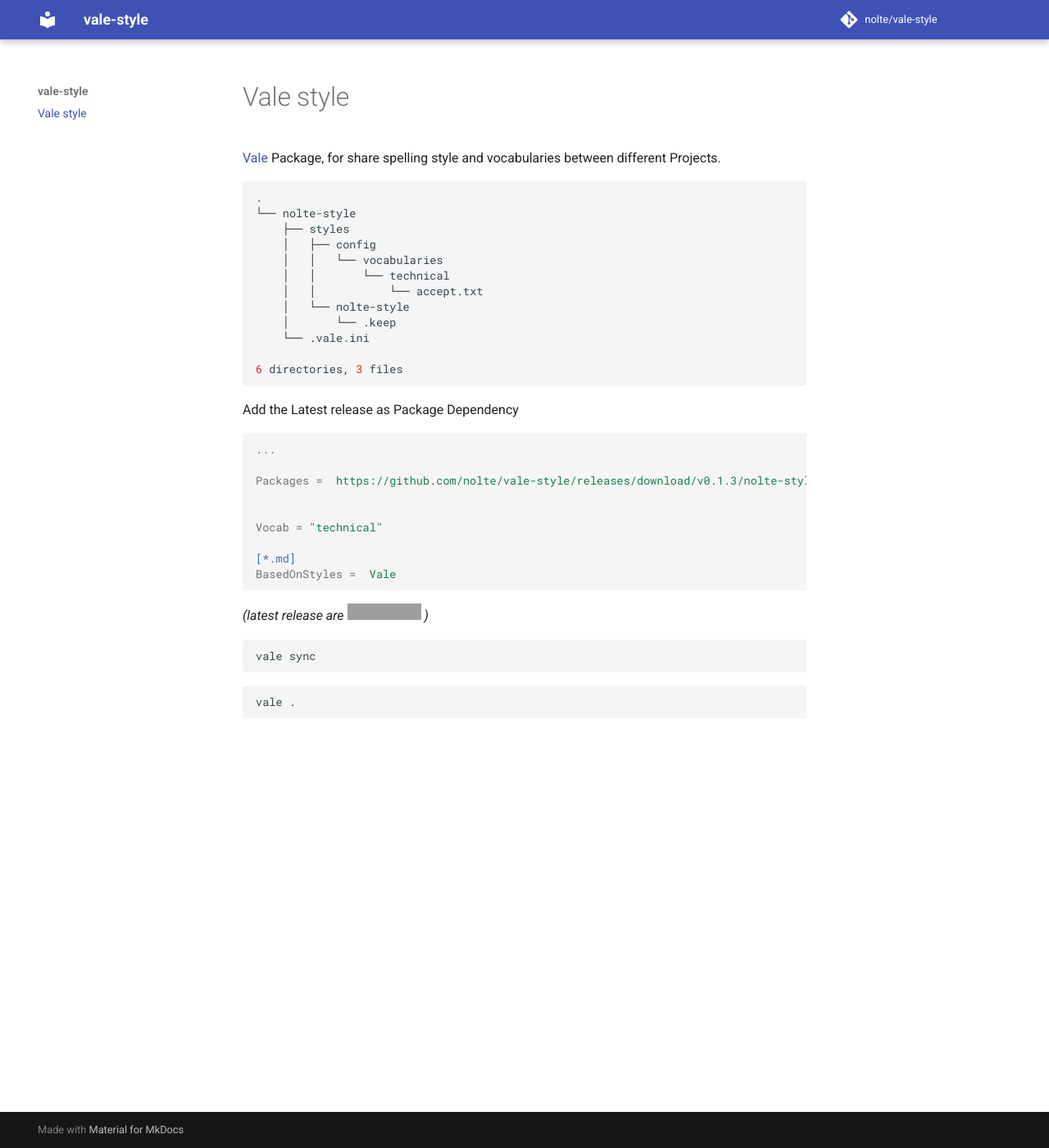
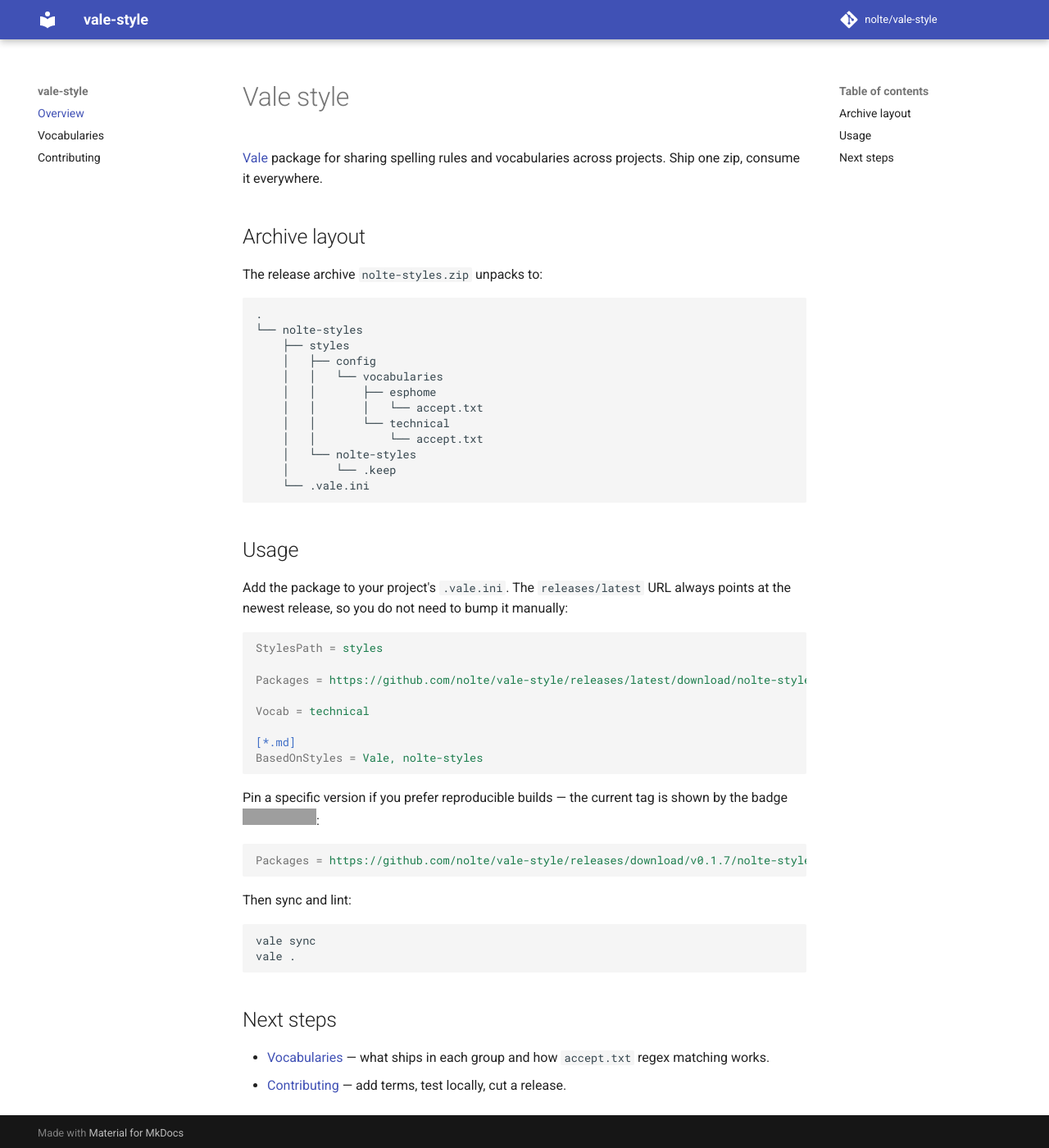
Before and after one commit to nolte/vale-style, an MkDocs documentation site: the page built from docs/index.md, in a window 1280 px wide and 1400 px high. Shown: the whole window at 82% size. Built offline with MkDocs 1.6.1 and Material for MkDocs 9.7.7, drawn with Linux system fonts in a browser that asks for light colours; comment, search, counter and statistics services are not loaded; grey boxes are pictures that could not be loaded.

Commit message:
Rework README and expand MkDocs site
- Fix archive tree (nolte-styles plural, add esphome group) and include
  the .vale.ini copy the release workflow actually uses.
- Replace hardcoded v0.1.3 usage example with releases/latest; document
  version-pinned form as the opt-in alternative.
- Add docs pages for vocabularies (groups + accept.txt regex semantics)
  and contributing (adding terms, local testing, release flow).
- Wire a nav into mkdocs.yml so the new pages are discoverable.

Co-Authored-By: Claude Opus 4.7 (1M context) <noreply@anthropic.com>

````diff
--- a/README.md
+++ b/README.md
@@ -6,63 +6,76 @@
 
 
 <!--intro-start-->
-[Vale](https://github.com/errata-ai/vale) Package, for share spelling style and vocabularies between different Projects.
+[Vale](https://github.com/errata-ai/vale) package for sharing spelling rules and vocabularies across projects. Ship one zip, consume it everywhere.
 <!--intro-end-->
 
-Sharing a release archive with a structure like:
+<!--archive-structure-start-->
+The release archive `nolte-styles.zip` unpacks to:
 
-<!--archive-structure-start-->
 ```sh
 .
-└── nolte-style
+└── nolte-styles
     ├── styles
-    │   ├── config
-    │   │   └── vocabularies
-    │   │       └── technical
-    │   │           └── accept.txt
-    │   └── nolte-style
-    │       └── .keep
+    │   ├── config
+    │   │   └── vocabularies
+    │   │       ├── esphome
+    │   │       │   └── accept.txt
+    │   │       └── technical
+    │   │           └── accept.txt
+    │   └── nolte-styles
+    │       └── .keep
     └── .vale.ini
-
-6 directories, 3 files
 ```
 <!--archive-structure-end-->
 
 ## Usage
 
 <!--usage-start-->
-Add the Latest release as Package Dependency
+Add the package to your project's `.vale.ini`. The `releases/latest` URL always points at the newest release, so you do not need to bump it manually:
 
 ```ini
-...
+StylesPath = styles
 
-Packages =  https://github.com/nolte/vale-style/releases/download/v0.1.3/nolte-styles.zip
+Packages = https://github.com/nolte/vale-style/releases/latest/download/nolte-styles.zip
 
-
-Vocab = "technical"
+Vocab = technical
 
 [*.md]
-BasedOnStyles =  Vale
+BasedOnStyles = Vale, nolte-styles
+```
 
+Pin a specific version if you prefer reproducible builds — the current tag is shown by the badge [![GitHub LatestRelease](https://img.shields.io/github/release/nolte/vale-style.svg)](https://GitHub.com/nolte/vale-style):
+
+```ini
+Packages = https://github.com/nolte/vale-style/releases/download/v0.1.7/nolte-styles.zip
 ```
-*(latest release are [![GitHub LatestRelease](https://img.shields.io/github/release/nolte/vale-style.svg)](https://GitHub.com/nolte/vale-style) )*
 
+Then sync and lint:
 
 ```sh
 vale sync
-```
-
-```sh
 vale .
 ```
 <!--usage-end-->
 
-## Develop
+## Available vocabularies
 
+- `technical` — general cross-project terminology (Ansible, ESPHome, mkdocs, zsh, …)
+- `esphome` — ESPHome-specific hardware, pins, and YAML keys (GPIO, baud_rate, restore_from_flash, …)
+
+Activate additional vocabularies by listing them in `Vocab` — either comma-separated or via multiple lines in `.vale.ini`. See the [vocabularies docs](https://nolte.github.io/vale-style/vocabularies/) for the full list and contribution rules.
+
+## Build the archive locally
+
+```sh
+mkdir -p ./build/nolte-styles
+cp -R src/* ./build/nolte-styles/
+cp -R src/.vale.ini ./build/nolte-styles/.vale.ini
+(cd ./build && zip -r nolte-styles.zip nolte-styles)
 ```
-mkdir -p ./build/nolte-style
-cp -R src/* ./build/nolte-style/
-cd ./build/
-zip -r nolte-style.zip nolte-style
-rm -rf ./build
-```
+
+The second `cp` is required: `cp -R src/*` does not include the leading-dot `.vale.ini`. The release workflow (`.github/workflows/release-cd-archive.yml`) does the same two copies.
+
+## Releases
+
+Publishing a GitHub Release triggers the archive workflow, which attaches `nolte-styles.zip` to the release. Version bumps happen by cutting a release — there is no version file to edit.
--- /dev/null
+++ b/docs/contributing.md
@@ -0,0 +1,48 @@
+# Contributing
+
+## Adding a term to a vocabulary
+
+1. Pick the right group: project-agnostic terms go in `src/styles/config/vocabularies/technical/accept.txt`; ESPHome-specific words in `src/styles/config/vocabularies/esphome/accept.txt`.
+2. Add the term on its own line. Prefer a **regex that collapses variants** (`LEDs?`, `[Hh]ostnames?`) over multiple literal entries.
+3. Keep entries case-sensitive unless the term really should match any casing — the vocabulary doubles as a nudge toward the correct spelling.
+4. Keep lines sorted only when it helps readability; neither the build nor Vale cares about order.
+
+## Testing changes locally
+
+Build the package zip the same way CI does, then point a test project at the local zip:
+
+```sh
+mkdir -p ./build/nolte-styles
+cp -R src/* ./build/nolte-styles/
+cp -R src/.vale.ini ./build/nolte-styles/.vale.ini
+(cd ./build && zip -r nolte-styles.zip nolte-styles)
+```
+
+In a consumer project, temporarily replace the `Packages =` URL with the local path:
+
+```ini
+Packages = ./path/to/build/nolte-styles.zip
+```
+
+Then run `vale sync && vale .` against a sample doc that exercises your new term.
+
+## Pre-commit
+
+Install the hooks once:
+
+```sh
+pip install -r requirements-dev.txt
+pre-commit install
+```
+
+They run `check-yaml`, `end-of-file-fixer`, and `trailing-whitespace` — the same hooks CI runs via the reusable `nolte/gh-plumbing` pre-commit workflow. Don't skip them.
+
+## Release flow
+
+Releases are cut through GitHub Releases:
+
+1. Release-drafter maintains a draft release on `main` as PRs merge.
+2. Publishing the draft triggers `.github/workflows/release-cd-archive.yml`, which builds `nolte-styles.zip` and attaches it to the release.
+3. `release-cd-deliver-docs.yml` publishes the updated MkDocs site.
+
+There is no version file in the repo — the release tag *is* the version.
--- a/docs/index.md
+++ b/docs/index.md
@@ -6,14 +6,23 @@
    end="<!--intro-end-->"
 %}
 
+## Archive layout
+
 {%
    include-markdown "../README.md"
    start="<!--archive-structure-start-->"
    end="<!--archive-structure-end-->"
 %}
 
+## Usage
+
 {%
    include-markdown "../README.md"
    start="<!--usage-start-->"
    end="<!--usage-end-->"
 %}
+
+## Next steps
+
+- [Vocabularies](vocabularies.md) — what ships in each group and how `accept.txt` regex matching works.
+- [Contributing](contributing.md) — add terms, test locally, cut a release.
--- /dev/null
+++ b/docs/vocabularies.md
@@ -0,0 +1,34 @@
+# Vocabularies
+
+The package ships two vocabularies. Consumers opt in via the `Vocab` directive in their own `.vale.ini`:
+
+```ini
+Vocab = technical, esphome
+```
+
+Vale loads each listed group from `styles/config/vocabularies/<name>/accept.txt` inside the unpacked package.
+
+## `technical`
+
+General-purpose terminology that shows up across mixed-stack projects — Ansible, ESPHome, mkdocs, Taskfile, zsh, and similar tool names; plus a handful of words that plain English dictionaries flag as typos (`dotfile`, `untrusted`, `env`).
+
+Use this as the default vocabulary for most repos.
+
+## `esphome`
+
+ESPHome-specific terms: hardware identifiers (`ESP8285`, `HLW8012`, `SP111`), GPIO pin names (`GPIO00`–`GPIO15`), YAML config keys (`baud_rate`, `status_led`, `restore_mode`, `restore_from_flash`, `early_pin_init`, `turn_on_action`, `turn_off_action`), and related domain words (`automations`, `Datetime`, `dBm`).
+
+Activate it additionally to `technical` when your docs cover ESPHome device configuration.
+
+## How entries are matched
+
+Each line in `accept.txt` is a **regex**, not a literal string. This is a Vale convention — take advantage of it to collapse related forms into one entry instead of listing every variant.
+
+| Entry | Matches |
+| --- | --- |
+| `ESPHome` | `ESPHome` |
+| `[Pp]robot` | `probot`, `Probot` |
+| `[hH]ostnames?` | `hostname`, `hostnames`, `Hostname`, `Hostnames` |
+| `LEDs?` | `LED`, `LEDs` |
+
+Keep entries **case-sensitive by default**: write `[Pp]robot` rather than `(?i)probot`, so the vocabulary still flags unintended lowercase variants in places where only the proper-noun form is correct.
--- a/mkdocs.yml
+++ b/mkdocs.yml
@@ -4,6 +4,10 @@ theme:
 docs_dir: docs/
 repo_name: 'nolte/vale-style'
 repo_url: 'https://github.com/nolte/vale-style'
+nav:
+  - Overview: index.md
+  - Vocabularies: vocabularies.md
+  - Contributing: contributing.md
 plugins:
   - include-markdown
 markdown_extensions:
````
